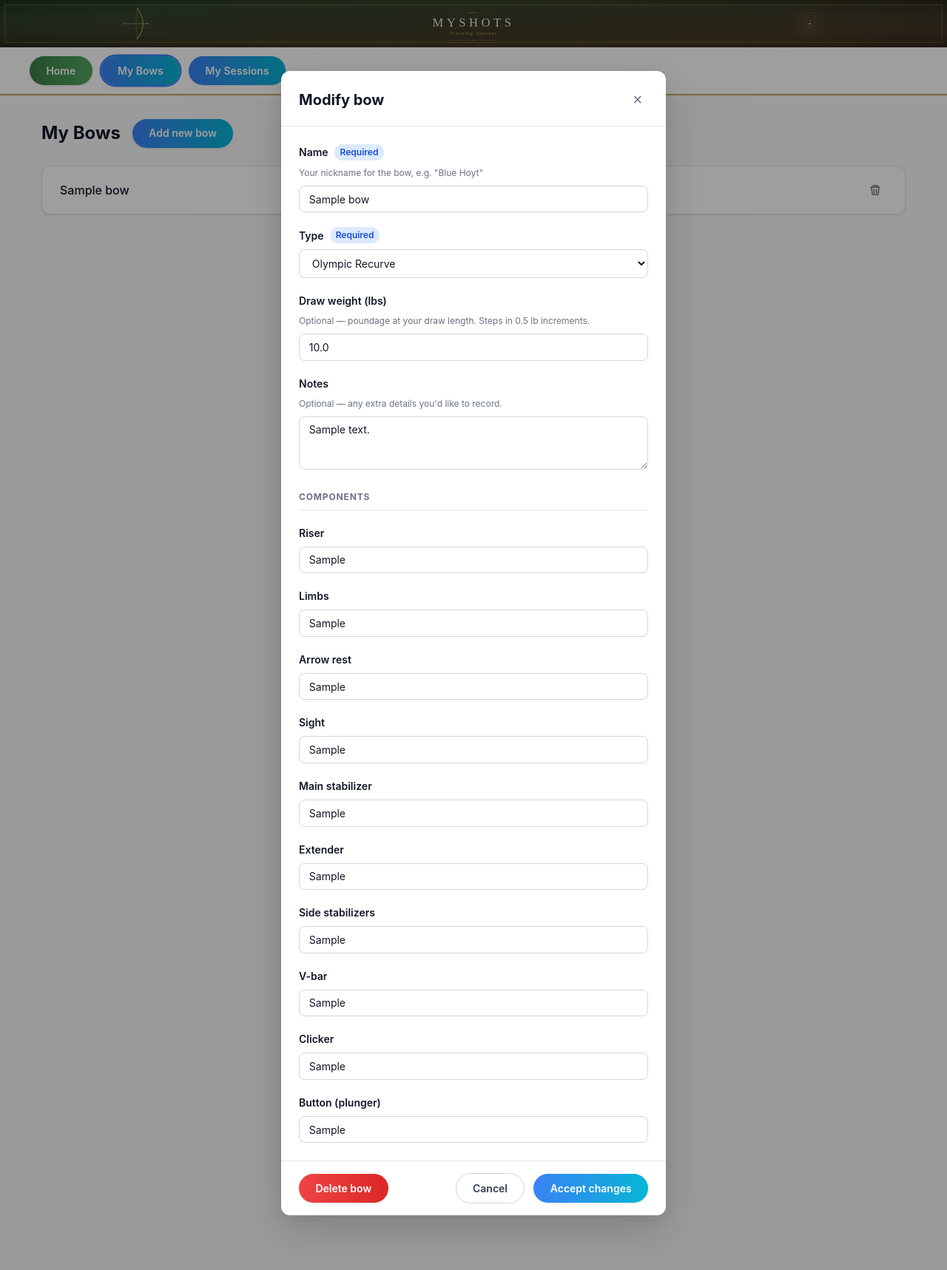
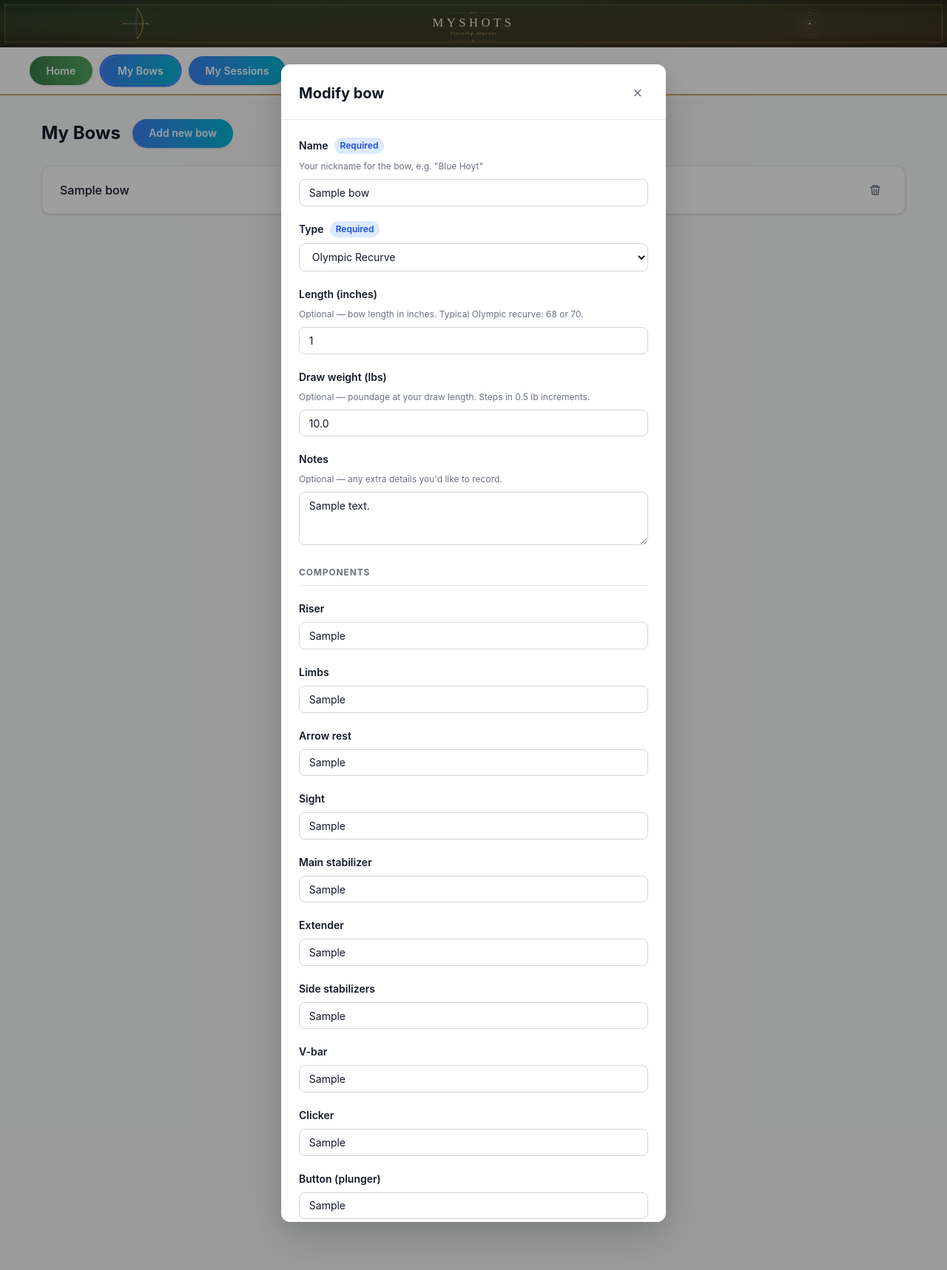
Before and after one commit to mjkork/my-repo-name, a Django app: page /mybows/1/modify/ in a window 1280 px wide. Shown: the top 1717 px of the page at 74% size. Run offline with Django 5.2, Linux system fonts and the light colour scheme; tables that the repository leaves empty hold one stand-in row (values such as "Sample post").

Commit message:
after bow length field added

```diff
--- a/equipment/forms.py
+++ b/equipment/forms.py
@@ -4,12 +4,15 @@ from equipment.models import Bow, OlympicBowSetup
 
 
 class BowForm(forms.ModelForm):
-    """Base bow fields — name, type, draw weight, notes."""
+    """Base bow fields — name, type, length, draw weight, notes."""
 
     class Meta:
         model = Bow
-        fields = ["name", "type", "draw_weight_lbs", "notes"]
+        fields = ["name", "type", "length_inches", "draw_weight_lbs", "notes"]
         widgets = {
+            "length_inches": forms.NumberInput(
+                attrs={"min": "40", "max": "80", "step": "1", "list": "length-datalist"}
+            ),
             "draw_weight_lbs": forms.NumberInput(attrs={"step": "0.5"}),
             "notes": forms.Textarea(attrs={"rows": 3}),
         }
--- a/equipment/models.py
+++ b/equipment/models.py
@@ -1,3 +1,4 @@
+from django.core.validators import MaxValueValidator, MinValueValidator
 from django.db import models
 
 
@@ -9,6 +10,12 @@ class Bow(models.Model):
 
     name = models.CharField(max_length=200)
     type = models.CharField(max_length=50, choices=BowType.choices)
+    length_inches = models.PositiveSmallIntegerField(
+        null=True,
+        blank=True,
+        verbose_name="Bow length in inches",
+        validators=[MinValueValidator(40), MaxValueValidator(80)],
+    )
     draw_weight_lbs = models.DecimalField(
         max_digits=5, decimal_places=1, null=True, blank=True
     )
--- a/templates/equipment/mybows.html
+++ b/templates/equipment/mybows.html
@@ -18,6 +18,7 @@
             data-name="{{ bow.name }}"
             data-type="{{ bow.get_type_display }}"
             data-type-raw="{{ bow.type }}"
+            data-length="{{ bow.length_inches|default:'' }}"
             data-weight="{{ bow.draw_weight_lbs|default:'' }}"
             data-notes="{{ bow.notes }}"
             data-riser="{{ bow.olympic_setup.riser }}"
@@ -90,6 +91,17 @@
 
                 <div class="form-field">
                     <div class="form-field-label">
+                        <label for="{{ bow_form.length_inches.id_for_label }}">Length (inches)</label>
+                    </div>
+                    <p class="form-field-help">Optional — bow length in inches. Typical Olympic recurve: 68 or 70.</p>
+                    {{ bow_form.length_inches }}
+                    {% if bow_form.length_inches.errors %}
+                    <div class="form-errors">{{ bow_form.length_inches.errors.as_text }}</div>
+                    {% endif %}
+                </div>
+
+                <div class="form-field">
+                    <div class="form-field-label">
                         <label for="{{ bow_form.draw_weight_lbs.id_for_label }}">Draw weight (lbs)</label>
                     </div>
                     <p class="form-field-help">Optional — poundage at your draw length. Steps in 0.5 lb increments.</p>
@@ -153,6 +165,10 @@
                 <div class="bow-detail-field">
                     <span class="field-label">Type</span>
                     <span class="field-value" id="vb-type"></span>
+                </div>
+                <div class="bow-detail-field" id="vb-length-row" hidden>
+                    <span class="field-label">Length</span>
+                    <span class="field-value" id="vb-length"></span>
                 </div>
                 <div class="bow-detail-field">
                     <span class="field-label">Draw weight</span>
@@ -254,6 +270,17 @@
 
                 <div class="form-field">
                     <div class="form-field-label">
+                        <label for="{{ modify_bow_form.length_inches.id_for_label }}">Length (inches)</label>
+                    </div>
+                    <p class="form-field-help">Optional — bow length in inches. Typical Olympic recurve: 68 or 70.</p>
+                    {{ modify_bow_form.length_inches }}
+                    {% if modify_bow_form.length_inches.errors %}
+                    <div class="form-errors">{{ modify_bow_form.length_inches.errors.as_text }}</div>
+                    {% endif %}
+                </div>
+
+                <div class="form-field">
+                    <div class="form-field-label">
                         <label for="{{ modify_bow_form.draw_weight_lbs.id_for_label }}">Draw weight (lbs)</label>
                     </div>
                     <p class="form-field-help">Optional — poundage at your draw length. Steps in 0.5 lb increments.</p>
@@ -304,6 +331,11 @@
 <form id="delete-bow-form" method="post" action="" hidden>
     {% csrf_token %}
 </form>
+
+<datalist id="length-datalist">
+    <option value="68">
+    <option value="70">
+</datalist>
 {% endblock %}
 
 {% block extra_scripts %}
@@ -324,10 +356,18 @@
             const d = item.dataset;
             _currentViewBow = d;
             const w = d.weight;
+            const l = d.length;
 
             document.getElementById('vb-title').textContent            = d.name;
             document.getElementById('vb-name').textContent             = d.name;
             document.getElementById('vb-type').textContent             = d.type;
+            const lengthRow = document.getElementById('vb-length-row');
+            if (l) {
+                document.getElementById('vb-length').textContent = l + ' in';
+                lengthRow.hidden = false;
+            } else {
+                lengthRow.hidden = true;
+            }
             document.getElementById('vb-weight').textContent           = w ? w + ' lbs' : '—';
             document.getElementById('vb-notes').textContent            = d.notes           || '—';
             document.getElementById('vb-riser').textContent            = d.riser           || '—';
@@ -356,6 +396,7 @@
     function populateModifyForm(d) {
         modifyForm.querySelector('[name="modify-name"]').value               = d.name;
         modifyForm.querySelector('[name="modify-type"]').value               = d.typeRaw;
+        modifyForm.querySelector('[name="modify-length_inches"]').value      = d.length;
         modifyForm.querySelector('[name="modify-draw_weight_lbs"]').value    = d.weight;
         modifyForm.querySelector('[name="modify-notes"]').value              = d.notes;
         modifyForm.querySelector('[name="modsetup-riser"]').value            = d.riser;
```
Also changed, not shown: PROJECT_NOTES.md (+2 -0 lines), equipment/tests/test_forms.py (+32 -0 lines), equipment/tests/test_models.py (+32 -0 lines), equipment/migrations/0003_bow_length_inches.py (added).
